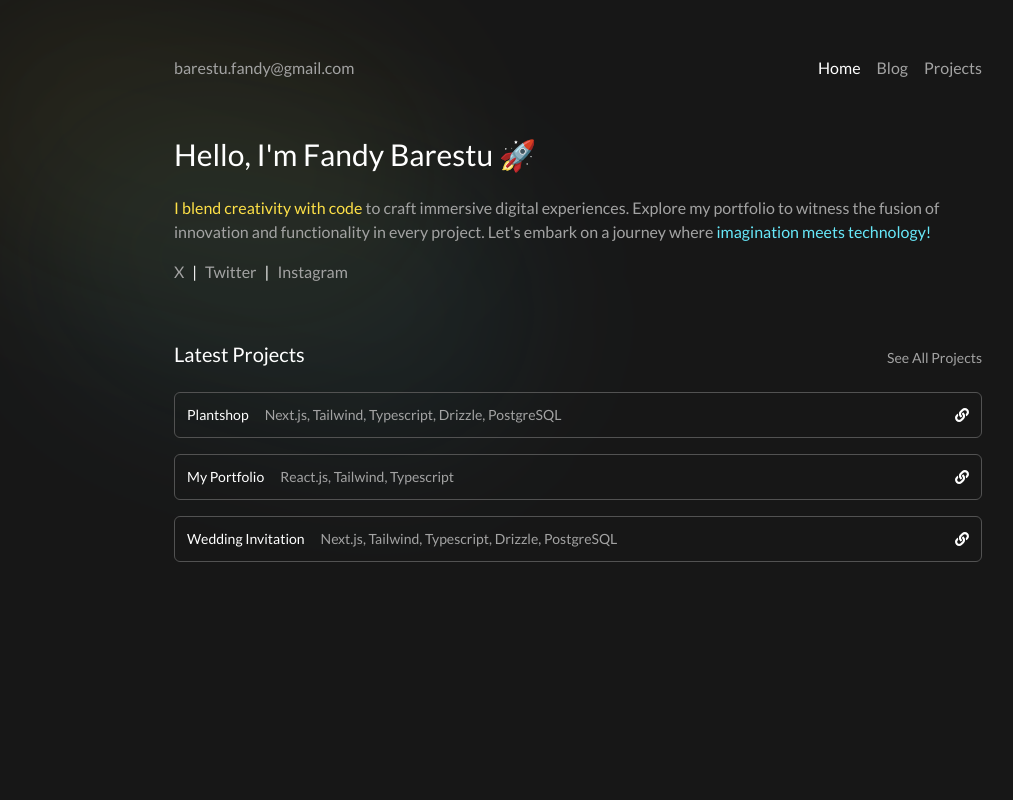
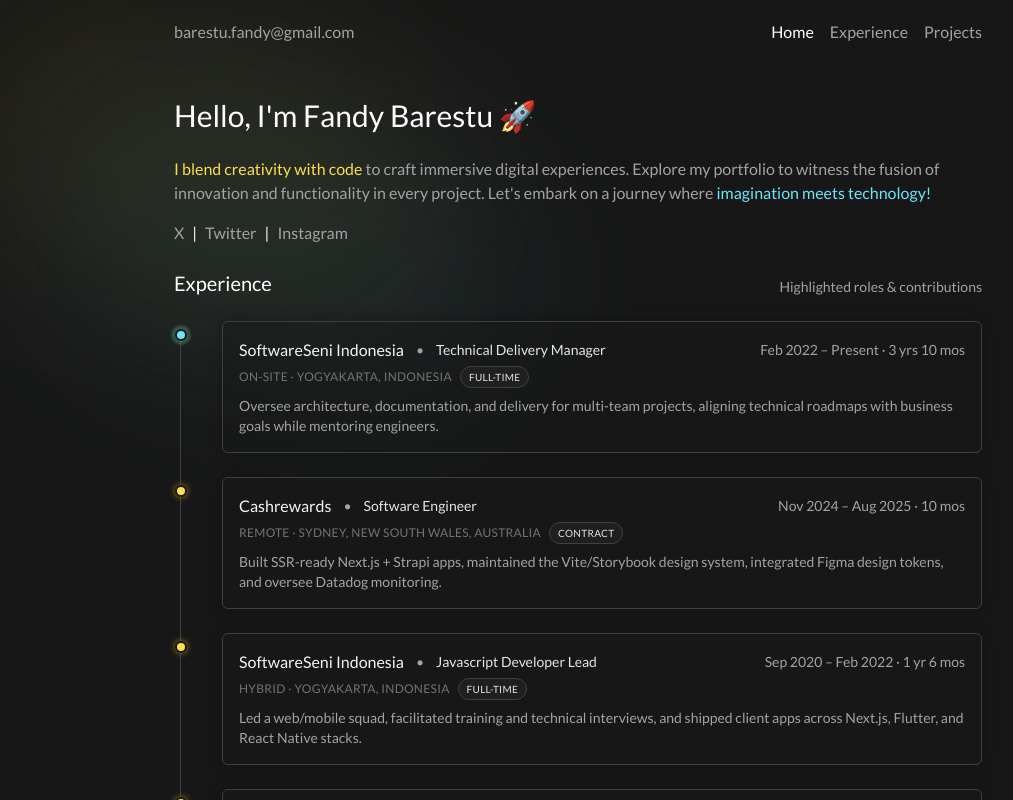
Before and after one commit to barestu/my-porto, a React (Vite) app: page / in a window 1280 px wide. Shown: the top 800 px of the page, without its empty margins (62-1075 px from the left). Built offline with nearby package versions, Linux system fonts and the light colour scheme.

Commit message:
add contributor guide, experiences data, and new Experience component

```diff
--- a/package.json
+++ b/package.json
@@ -1,7 +1,7 @@
 {
   "name": "my-portfolio",
   "private": true,
-  "version": "0.0.0",
+  "version": "1.1.0",
   "type": "module",
   "scripts": {
     "dev": "vite",
--- a/src/App.tsx
+++ b/src/App.tsx
@@ -1,14 +1,16 @@
 import GradientBackdrop from './components/GradientBackdrop';
+import Experience from './components/Experience';
 import Header from './components/Header';
 import Intro from './components/Intro';
 import LatestProjects from './components/LatestProjects';
 
 function App() {
   return (
-    <main className="space-y-8">
+    <main className="pb-8">
       <GradientBackdrop />
       <Header />
       <Intro />
+      <Experience />
       <LatestProjects />
     </main>
   );
--- /dev/null
+++ b/src/components/Experience.tsx
@@ -0,0 +1,57 @@
+import experiences from '../data/experiences.json';
+import { cn } from '../utils/common';
+
+export default function Experience() {
+  return (
+    <section className="container" id="experience">
+      <div className="flex items-end justify-between py-6">
+        <h3 className="text-xl">Experience</h3>
+        <p className="text-sm text-neutral-400">
+          Highlighted roles & contributions
+        </p>
+      </div>
+
+      <ul className="relative space-y-6 before:absolute before:left-[6px] before:top-3 before:bottom-3 before:w-px before:bg-neutral-700 before:content-['']">
+        {experiences.map((experience, idx) => {
+          const isCurrent = experience.period.toLowerCase().includes('present');
+          return (
+            <li
+              key={`${experience.company}-${experience.role}-${idx}`}
+              className="relative pl-12"
+            >
+              <span
+                className={cn(
+                  'absolute left-[1px] top-2 h-3 w-3 rounded-full border-2 border-neutral-900 shadow-[0_0_6px_rgba(251,191,36,0.6)]',
+                  isCurrent
+                    ? 'bg-cyan-300 ring-4 ring-cyan-500/20'
+                    : 'bg-yellow-300'
+                )}
+              />
+              <div className="rounded-md border border-neutral-700 bg-neutral-900/40 p-4 text-sm shadow-[0_0_15px_rgba(0,0,0,0.25)] hover:border-neutral-500 transition-colors">
+                <div className="flex flex-wrap items-center gap-x-3 gap-y-1">
+                  <p className="font-medium text-base text-neutral-100">
+                    {experience.company}
+                  </p>
+                  <span className="text-neutral-400">•</span>
+                  <p className="text-neutral-200">{experience.role}</p>
+                  <span className="ml-auto text-neutral-400">
+                    {experience.period}
+                  </span>
+                </div>
+                <div className="mt-1 flex flex-wrap items-center gap-2 text-xs uppercase tracking-wide text-neutral-500">
+                  {experience.location && <p>{experience.location}</p>}
+                  {experience.employmentType && (
+                    <span className="rounded-full border border-neutral-700 bg-neutral-800/60 px-2 py-0.5 text-[10px] text-neutral-200">
+                      {experience.employmentType}
+                    </span>
+                  )}
+                </div>
+                <p className="text-neutral-400 mt-2">{experience.summary}</p>
+              </div>
+            </li>
+          );
+        })}
+      </ul>
+    </section>
+  );
+}
--- a/src/components/Header.tsx
+++ b/src/components/Header.tsx
@@ -1,8 +1,82 @@
+import { useEffect, useState, type MouseEvent } from 'react';
+import { cn } from '../utils/common';
 import Link from './Link';
 
+const NAV_ITEMS = [
+  { id: 'home', label: 'Home' },
+  { id: 'experience', label: 'Experience' },
+  { id: 'projects', label: 'Projects' },
+];
+
 export default function Header() {
+  const [activeSection, setActiveSection] = useState(NAV_ITEMS[0].id);
+  const [hasScrolled, setHasScrolled] = useState(false);
+  const SCROLL_OFFSET = 88;
+
+  useEffect(() => {
+    const sectionElements = NAV_ITEMS.map((item) =>
+      document.getElementById(item.id)
+    ).filter((el): el is HTMLElement => Boolean(el));
+
+    if (!sectionElements.length) {
+      return;
+    }
+
+    const observer = new IntersectionObserver(
+      (entries) => {
+        const visibleEntry = entries
+          .filter((entry) => entry.isIntersecting)
+          .sort((a, b) => b.intersectionRatio - a.intersectionRatio)[0];
+
+        if (visibleEntry) {
+          setActiveSection(visibleEntry.target.id);
+        }
+      },
+      {
+        rootMargin: '-40% 0px -45% 0px',
+        threshold: [0.2, 0.4, 0.6, 0.8],
+      }
+    );
+
+    sectionElements.forEach((section) => observer.observe(section));
+
+    return () => observer.disconnect();
+  }, []);
+
+  const handleNavClick = (
+    event: MouseEvent<HTMLAnchorElement>,
+    targetId: string
+  ) => {
+    event.preventDefault();
+    const target = document.getElementById(targetId);
+    if (target) {
+      const yPosition =
+        target.getBoundingClientRect().top + window.scrollY - SCROLL_OFFSET;
+      window.scrollTo({ top: yPosition, behavior: 'smooth' });
+    }
+    setActiveSection(targetId);
+  };
+
+  useEffect(() => {
+    const handleScroll = () => {
+      setHasScrolled(window.scrollY > 12);
+    };
+
+    handleScroll();
+    window.addEventListener('scroll', handleScroll);
+    return () => window.removeEventListener('scroll', handleScroll);
+  }, []);
+
   return (
-    <nav className="container flex items-center justify-between py-6">
+    <header
+      className={cn(
+        'sticky top-0 z-50 transition-all duration-500 ease-in-out',
+        hasScrolled
+          ? 'backdrop-blur-md bg-neutral-900/80 border-b border-white/10'
+          : 'backdrop-blur-0 bg-transparent border-b border-transparent'
+      )}
+    >
+      <nav className="container flex items-center justify-between py-5">
         <a
           href="mailto:barestu.fandy@gmail.com"
           className="text-neutral-400 hover:text-neutral-200"
@@ -11,19 +85,20 @@ export default function Header() {
         </a>
         <div>
           <ul className="flex gap-4">
-          <li>
-            <Link href="#" isActive>
-              Home
+            {NAV_ITEMS.map((item) => (
+              <li key={item.id}>
+                <Link
+                  href={`#${item.id}`}
+                  isActive={activeSection === item.id}
+                  onClick={(event) => handleNavClick(event, item.id)}
+                >
+                  {item.label}
                 </Link>
               </li>
-          <li>
-            <Link href="#">Blog</Link>
-          </li>
-          <li>
-            <Link href="#">Projects</Link>
-          </li>
+            ))}
           </ul>
         </div>
       </nav>
+    </header>
   );
 }
--- a/src/components/Intro.tsx
+++ b/src/components/Intro.tsx
@@ -2,7 +2,7 @@ import Link from './Link';
 
 export default function Intro() {
   return (
-    <div className="container">
+    <section className="container pt-8" id="home">
       <h1 className="text-3xl mb-6">Hello, I'm Fandy Barestu 🚀</h1>
 
       <p className="text-neutral-400 mb-4">
@@ -26,6 +26,6 @@ export default function Intro() {
           <Link href="#">Instagram</Link>
         </li>
       </ul>
-    </div>
+    </section>
   );
 }
--- a/src/components/LatestProjects.tsx
+++ b/src/components/LatestProjects.tsx
@@ -5,7 +5,7 @@ import Link from './Link';
 
 export default function LatestProjects() {
   return (
-    <div className="container">
+    <section className="container" id="projects">
       <div className="flex items-end justify-between py-6">
         <h3 className="text-xl">Latest Projects</h3>
         <Link href="#" className="text-sm">
@@ -30,6 +30,6 @@ export default function LatestProjects() {
           </li>
         ))}
       </ul>
-    </div>
+    </section>
   );
 }
--- a/src/components/Link.tsx
+++ b/src/components/Link.tsx
@@ -5,19 +5,22 @@ export default function Link({
   href,
   className,
   isActive,
+  onClick,
   children,
 }: {
   href?: string;
   className?: string;
   isActive?: boolean;
+  onClick?: (event: React.MouseEvent<HTMLAnchorElement>) => void;
   children: React.ReactNode;
 }) {
   return (
     <a
       href={href}
+      onClick={onClick}
       className={cn(
-        'hover:underline hover:text-yellow-300',
-        !isActive && 'text-neutral-400',
+        'hover:underline hover:text-yellow-300 transition-colors duration-200',
+        isActive ? 'text-white' : 'text-neutral-400',
         className
       )}
     >
--- /dev/null
+++ b/src/data/experiences.json
@@ -0,0 +1,42 @@
+[
+  {
+    "role": "Technical Delivery Manager",
+    "company": "SoftwareSeni Indonesia",
+    "period": "Feb 2022 – Present · 3 yrs 10 mos",
+    "location": "On-site · Yogyakarta, Indonesia",
+    "employmentType": "Full-time",
+    "summary": "Oversee architecture, documentation, and delivery for multi-team projects, aligning technical roadmaps with business goals while mentoring engineers."
+  },
+  {
+    "role": "Software Engineer",
+    "company": "Cashrewards",
+    "period": "Nov 2024 – Aug 2025 · 10 mos",
+    "location": "Remote · Sydney, New South Wales, Australia",
+    "employmentType": "Contract",
+    "summary": "Built SSR-ready Next.js + Strapi apps, maintained the Vite/Storybook design system, integrated Figma design tokens, and oversee Datadog monitoring."
+  },
+  {
+    "role": "Javascript Developer Lead",
+    "company": "SoftwareSeni Indonesia",
+    "period": "Sep 2020 – Feb 2022 · 1 yr 6 mos",
+    "location": "Hybrid · Yogyakarta, Indonesia",
+    "employmentType": "Full-time",
+    "summary": "Led a web/mobile squad, facilitated training and technical interviews, and shipped client apps across Next.js, Flutter, and React Native stacks."
+  },
+  {
+    "role": "Javascript Developer",
+    "company": "SoftwareSeni Indonesia",
+    "period": "Jun 2018 – Sep 2020 · 2 yrs 4 mos",
+    "location": "On-site · Yogyakarta, Indonesia",
+    "employmentType": "Full-time",
+    "summary": "Delivered performant React and Vite web apps plus React Native builds, covering planning through deployment with a focus on UX and clean code."
+  },
+  {
+    "role": "Graphic Designer",
+    "company": "PT. Global Indojaya Orion",
+    "period": "Nov 2016 – Feb 2018 · 1 yr 4 mos",
+    "location": "On-site · Tangerang, Indonesia",
+    "employmentType": "Full-time",
+    "summary": "Created social media and marketing assets in Photoshop/Illustrator, ensuring cohesive branding across digital campaigns."
+  }
+]
--- a/src/index.css
+++ b/src/index.css
@@ -4,6 +4,7 @@
 
 @layer base {
   html {
+    scroll-behavior: smooth;
     @apply bg-neutral-900 text-white font-lato;
   }
 }
```
Also changed, not shown: 2 other files (tests, documents, lock files or other folders). Lines whose indentation alone changed are shown as unchanged.
